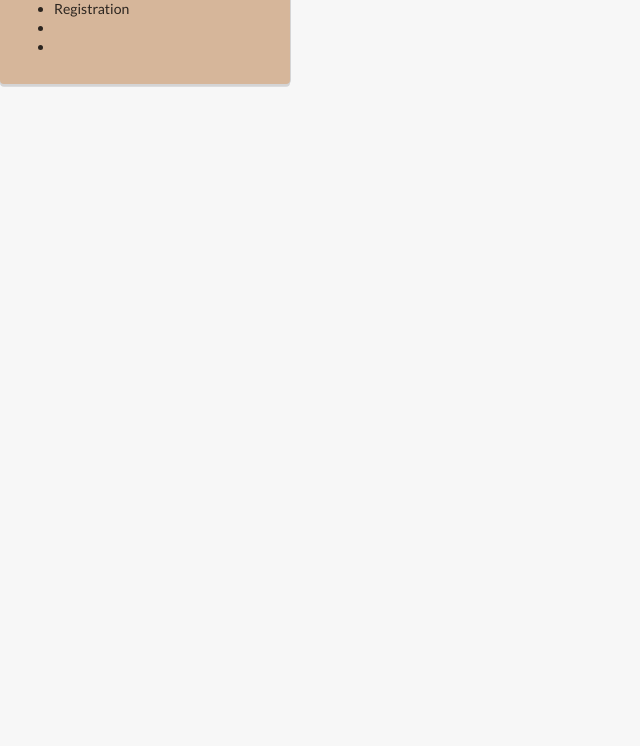
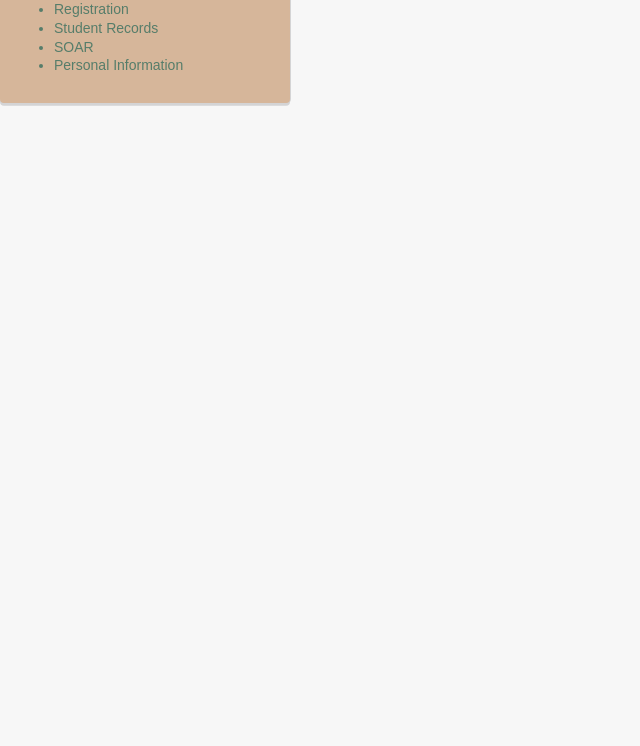
Before and after one commit to LLstarla/p2-dashboard, a plain HTML site: page eaglenet.html in a window 1280 px wide. Shown: the part 54-800 px from the top of the page, without its empty margins (0-640 px from the left). Drawn offline with nearby package versions, Linux system fonts and the light colour scheme.

Commit message:
eaglenet1

```diff
--- a/eaglenet.html
+++ b/eaglenet.html
@@ -22,12 +22,13 @@
       <div class="content">
 
           <a class="header"><h2>Eagle Net</h2></a>
+
           <ul>
-            <li>Registration</li>
-            <li></li>
-            <li></li>
+            <a href="#" class="name"><li>Registration</li></a>
+            <a href="#" class="name"><li>Student Records</li></a>
+            <a href="#" class="name"><li>SOAR</li></a>
+            <a href="#" class="name"><li>Personal Information</li></a>
           </ul>
-
 
       </div> <!-- content -->
 
```
